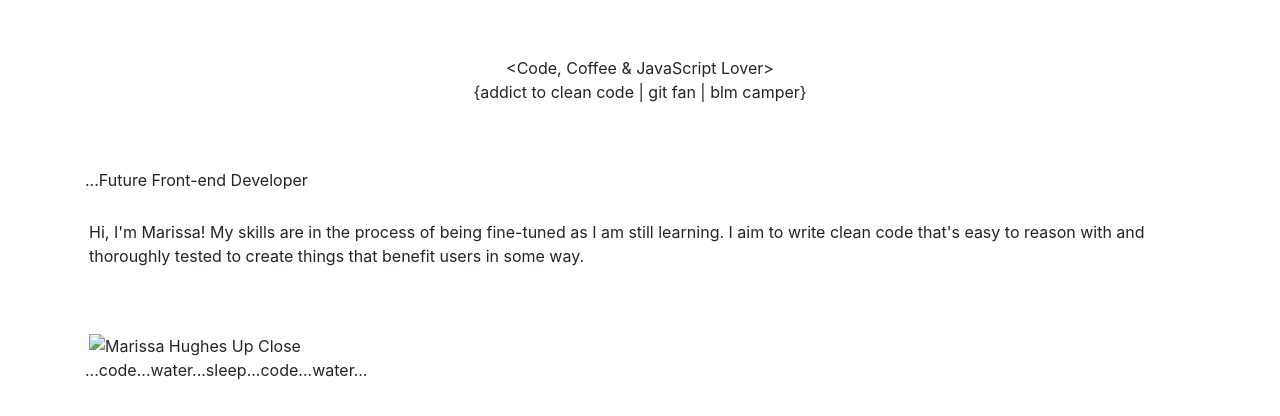
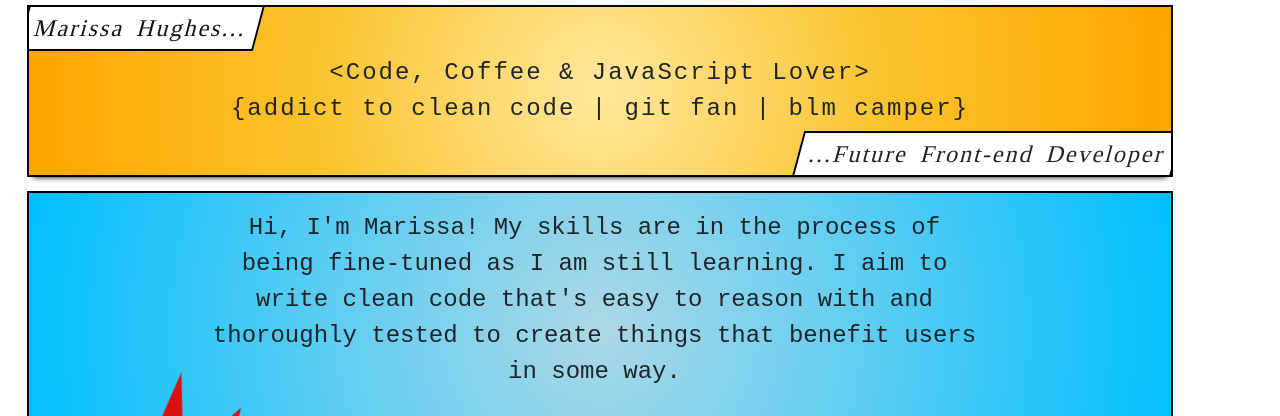
Before and after one commit to hughesmarissa/comicStylePortfolio, a website: page index.html in a window 1280 px wide. Shown: the part 74-490 px from the top of the page. Drawn offline with nearby package versions, Linux system fonts and the light colour scheme; files that its build step writes are made by us from their sources; the site is published under a folder, as on GitHub Pages, so addresses that start at the root find nothing; a web font is replaced by a local one.

Commit message:
Add images & styles in css

```diff
--- a/index.html
+++ b/index.html
@@ -7,7 +7,7 @@
     <!-- Bootstrap CSS -->
     <link rel="stylesheet" href="node_modules/bootstrap/dist/css/bootstrap.min.css" />
     <!-- CSS STYLES -->
-    <link rel="stylesheet" href="/css/styles.css" type="text/css" />
+    <link rel="stylesheet" href="./resources/css/styles.css" type="text/css" />
     <!-- GOOGLE FONTS -->
     <link href="https://fonts.googleapis.com/css2?family=Marvel:ital@1&family=Play&display=swap" rel="stylesheet" />
     <!-- FONT AWESOME LINK -->
@@ -56,7 +56,7 @@
             things that benefit users in some way.
           </p>
           <div class="bubble6">
-            <img src="/imgs/faceToShare.jpg" alt="Marissa Hughes Up Close"  class="small-img w-100"   />
+            <img src="./resources/images/faceToShare.jpg" alt="Marissa Hughes Up Close"  class="small-img w-100"   />
             <div class="bubble6-arrow"></div>
           </div>
         </div>
--- a/resources/css/styles.css
+++ b/resources/css/styles.css
@@ -1,7 +1,4 @@
-@font-face {
-  font-family: Bangers;
-  /*src: url("fonts/bangers/Bangers.ttf") /* EOT file for IE */
-}
+
 html, body {
     /*font-family: 'Marvel', sans-serif;
     font-family: 'Play', sans-serif;*/
```
Also changed, not shown: resources/images/beSerious.jpg (added), resources/images/explosion.jpg (added), resources/images/faceToShare.jpg (added).
